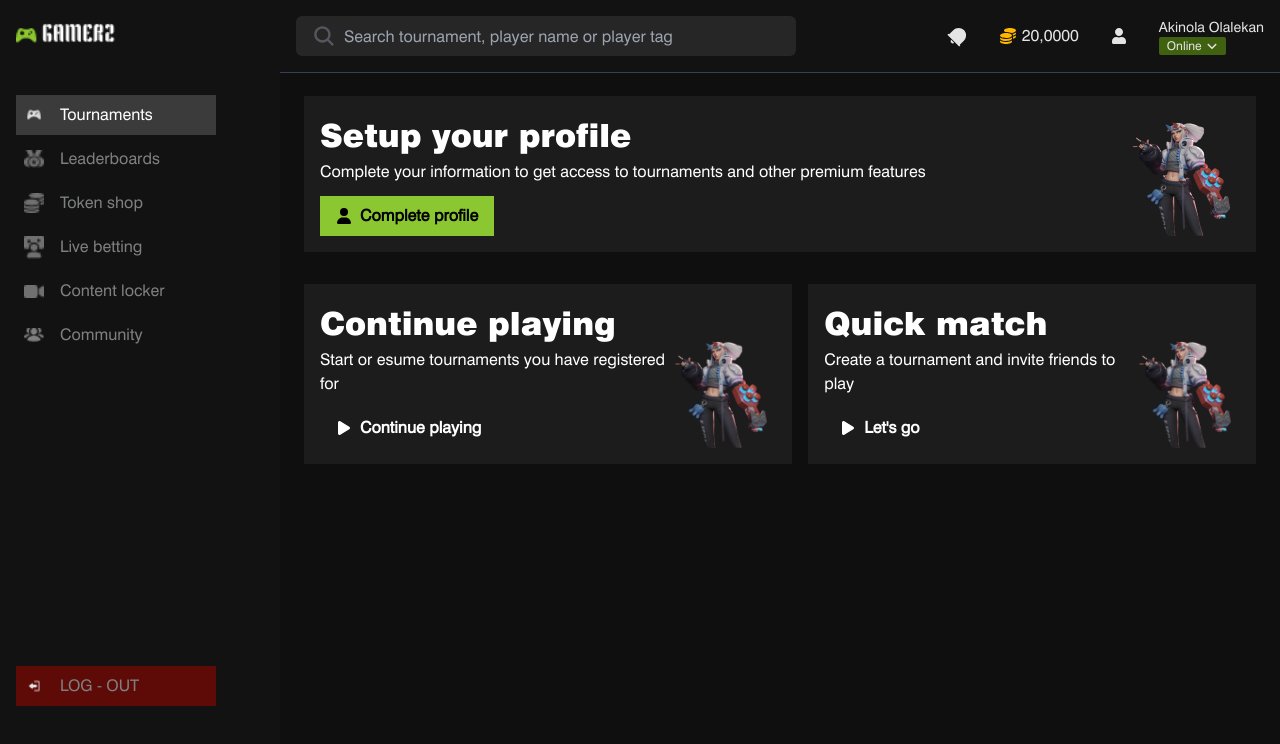
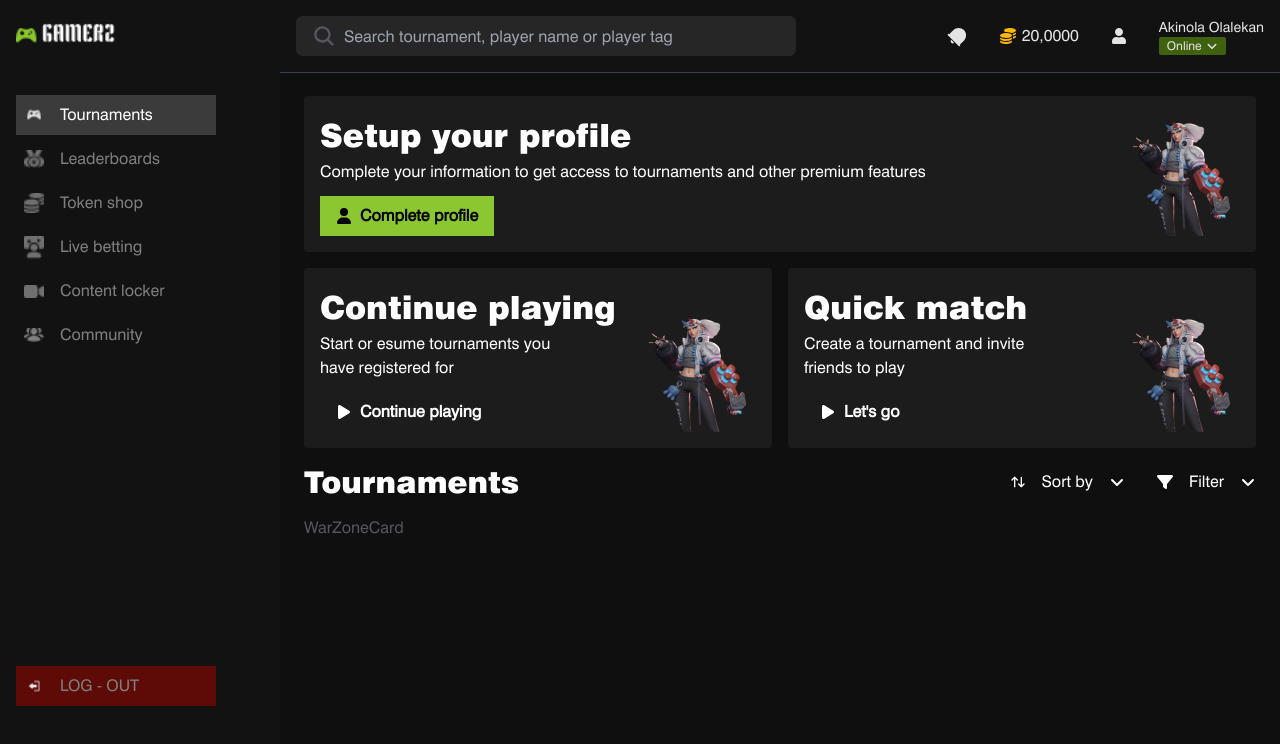
Before and after one commit to bezbrain/codemania-assessment, a React (Vite) app: page /tournaments in a window 1280 px wide. Shown: the top 744 px of the page. Built offline with nearby package versions, Linux system fonts and the light colour scheme.

Commit message:
Develop tournamnet header

```diff
--- a/src/assets/images/index.ts
+++ b/src/assets/images/index.ts
@@ -1 +1,2 @@
 export { default as gameImage } from "./game-img.png";
+export { default as warZoneImg } from "./warzone-img.png";
--- a/src/components/routes/tournamentsComp/index.ts
+++ b/src/components/routes/tournamentsComp/index.ts
@@ -1,2 +1,4 @@
 export { default as TournamentComp } from "./tournament.comp";
 export { default as GameSetupCard } from "./others/gameSetupCard";
+export { default as WarZoneCard } from "./others/warZoneCard";
+export { default as TornamentHeader } from "./others/tornamentHeader";
--- a/src/components/routes/tournamentsComp/others/gameSetupCard.tsx
+++ b/src/components/routes/tournamentsComp/others/gameSetupCard.tsx
@@ -1,20 +1,27 @@
+import { ReactNode } from "react";
+import styled from "styled-components";
+
 import { gameImage } from "../../../../assets/images";
-import styled from "styled-components";
-import { ReactNode } from "react";
 
 interface GameSetupCardProps {
   title: string;
   about: string;
+  aboutStyle?: string;
   button: ReactNode;
 }
 
-const GameSetupCard = ({ title, about, button }: GameSetupCardProps) => {
+const GameSetupCard = ({
+  title,
+  about,
+  button,
+  aboutStyle,
+}: GameSetupCardProps) => {
   return (
     <GameSetupCardWrapper>
       <div className="flex items-end justify-between">
         <div>
           <h2>{title}</h2>
-          <p>{about}</p>
+          <p className={aboutStyle}>{about}</p>
           {button}
         </div>
 
@@ -31,8 +38,10 @@ export default GameSetupCard;
 const GameSetupCardWrapper = styled.div`
   background-color: #1c1c1c;
   padding: 1rem;
-  margin-block: 1rem;
+  margin-top: 1rem;
   color: #fff;
+  width: 100%;
+  border-radius: 4px;
 
   h2 {
     /* border: 2px solid red; */
--- /dev/null
+++ b/src/components/routes/tournamentsComp/others/tornamentHeader.tsx
@@ -0,0 +1,28 @@
+import { FaAngleDown, FaFilter } from "react-icons/fa6";
+import { TbArrowsSort } from "react-icons/tb";
+
+const TornamentHeader = () => {
+  return (
+    <header className="flex justify-between items-center">
+      <h2 className="my-4 font-[Title-Swiss] text-3xl text-white">
+        Tournaments
+      </h2>
+
+      <div className="flex gap-8 items-center text-white">
+        <button className="flex items-center gap-4">
+          <TbArrowsSort />
+          <span>Sort by</span>
+          <FaAngleDown />
+        </button>
+
+        <button className="flex items-center gap-4">
+          <FaFilter />
+          <span>Filter</span>
+          <FaAngleDown />
+        </button>
+      </div>
+    </header>
+  );
+};
+
+export default TornamentHeader;
--- /dev/null
+++ b/src/components/routes/tournamentsComp/others/warZoneCard.tsx
@@ -0,0 +1,5 @@
+const WarZoneCard = () => {
+  return <div>WarZoneCard</div>;
+};
+
+export default WarZoneCard;
--- a/src/components/routes/tournamentsComp/tournament.comp.tsx
+++ b/src/components/routes/tournamentsComp/tournament.comp.tsx
@@ -1,7 +1,7 @@
 import { FaUser, FaPlay } from "react-icons/fa6";
 
 import { Button } from "../../general";
-import { GameSetupCard } from "./";
+import { GameSetupCard, TornamentHeader, WarZoneCard } from "./";
 
 const TournamentComp = () => {
   return (
@@ -24,6 +24,7 @@ const TournamentComp = () => {
         <GameSetupCard
           title="Continue playing"
           about="Start or esume tournaments you have registered for"
+          aboutStyle="max-w-[250px]"
           button={
             <Button
               btnContent="Continue playing"
@@ -36,6 +37,7 @@ const TournamentComp = () => {
         <GameSetupCard
           title="Quick match"
           about="Create a tournament and invite friends to play"
+          aboutStyle="max-w-[250px]"
           button={
             <Button
               btnContent="Let's go"
@@ -46,6 +48,13 @@ const TournamentComp = () => {
           }
         />
       </div>
+
+      {/* Tornaments */}
+      <div className="">
+        <TornamentHeader />
+
+        <WarZoneCard />
+      </div>
     </div>
   );
 };
--- /dev/null
+++ b/src/data/tournamentData.ts
@@ -0,0 +1,27 @@
+import { FaPlay, FaUser } from "react-icons/fa6";
+import { warZoneImg } from "../assets/images";
+
+export const tournamentData = [
+  {
+    id: 1,
+    image: warZoneImg,
+  },
+  {
+    id: 2,
+    title: "Continue playing",
+    about: "Start or esume tournaments you have registered for",
+    button: {
+      btnContent: "Continue playing",
+      icon: FaPlay,
+    },
+  },
+  {
+    id: 3,
+    title: "Quick match",
+    about: "Create a tournament and invite friends to play",
+    button: {
+      btnContent: "Let's go",
+      icon: FaPlay,
+    },
+  },
+];
--- a/src/generalCss/index.css
+++ b/src/generalCss/index.css
@@ -14,5 +14,5 @@
 body {
   font-family: "Regular-Swiss", Arial, sans-serif;
   color: #55565e;
-  /* overflow-x: hidden; */
+  overscroll-behavior: none; /* Prevent bounce effect */
 }
```
Also changed, not shown: src/assets/images/warzone-img.png (added).
